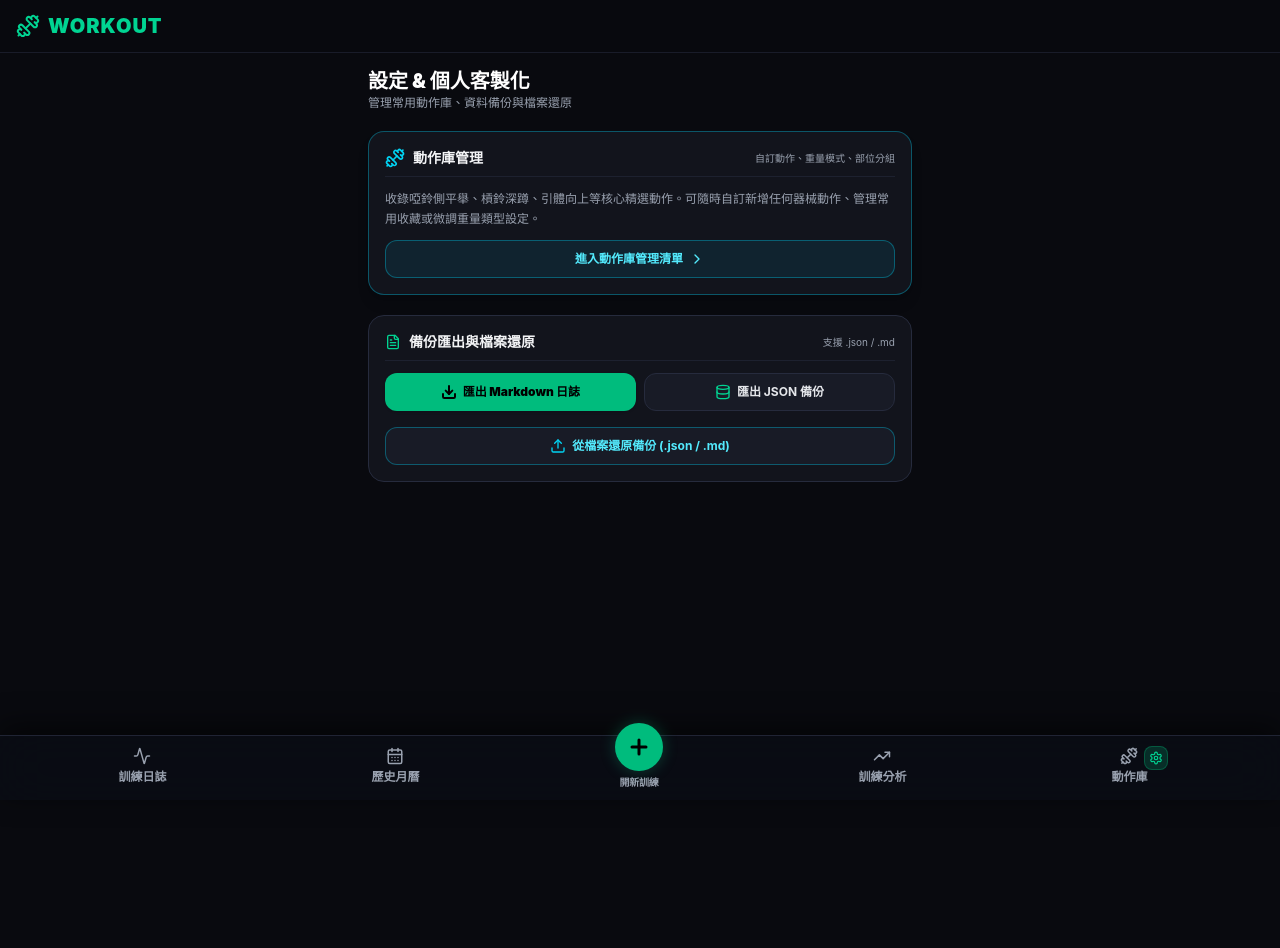
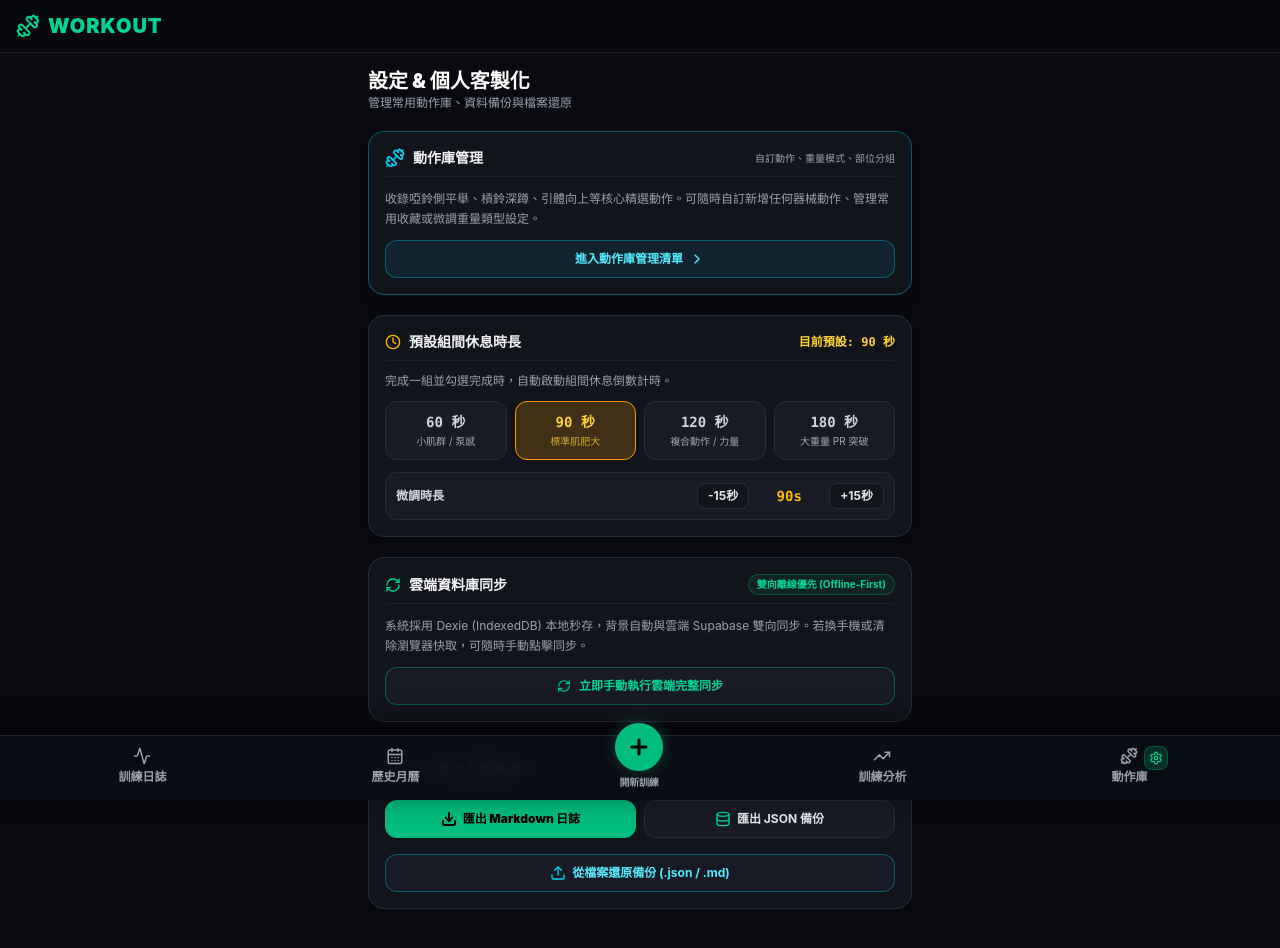
Before and after one commit to Benedict-CS/workout, a Next.js app: page /settings in a window 1280 px wide. Shown: the top 948 px of the page. Before the commit the page ends 800 px from the top, so only its background shows below. Built offline with nearby package versions, Linux system fonts and the light colour scheme.

Commit message:
feat: rest timer duration setting and manual cloud sync in settings

```diff
--- a/src/app/settings/page.tsx
+++ b/src/app/settings/page.tsx
@@ -9,6 +9,10 @@ import {
   FileText,
   Dumbbell,
   ChevronRight,
+  Clock,
+  RefreshCw,
+  Check,
+  Sparkles,
 } from "lucide-react";
 import { db } from "@/lib/db/schema";
 import { exportAllSessionsToMarkdown } from "@/lib/markdown-generator";
@@ -19,6 +23,40 @@ export default function SettingsPage() {
   // 備份還原檔案輸入
   const fileInputRef = useRef<HTMLInputElement>(null);
   const [restoreStatusMsg, setRestoreStatusMsg] = useState<string | null>(null);
+
+  // 預設組間休息時長設定 (秒)
+  const [defaultRest, setDefaultRest] = useState<number>(() => {
+    if (typeof window !== "undefined") {
+      const saved = localStorage.getItem("workout_default_rest");
+      if (saved) {
+        const v = parseInt(saved, 10);
+        if (!isNaN(v) && v > 0) return v;
+      }
+    }
+    return 90;
+  });
+  const [toastMsg, setToastMsg] = useState<string | null>(null);
+  const [isSyncing, setIsSyncing] = useState(false);
+
+  function handleSaveDefaultRest(sec: number) {
+    setDefaultRest(sec);
+    localStorage.setItem("workout_default_rest", sec.toString());
+    setToastMsg(`預設休息時長已儲存為 ${sec} 秒！`);
+    setTimeout(() => setToastMsg(null), 2000);
+  }
+
+  async function handleManualSync() {
+    setIsSyncing(true);
+    try {
+      await runFullSync();
+      setToastMsg("✅ 雲端資料同步完成！");
+    } catch (err: any) {
+      setToastMsg(`❌ 同步發生錯誤: ${err?.message || err}`);
+    } finally {
+      setIsSyncing(false);
+      setTimeout(() => setToastMsg(null), 2500);
+    }
+  }
 
   // 匯出 Markdown 檔案 (.md)
   async function handleExportMarkdown() {
@@ -139,6 +177,14 @@ export default function SettingsPage() {
         <p className="text-xs text-gray-400">管理常用動作庫、資料備份與檔案還原</p>
       </div>
 
+      {/* Toast 提示訊息 */}
+      {toastMsg && (
+        <div className="bg-emerald-500 text-black px-4 py-2.5 rounded-xl text-xs font-black shadow-2xl flex items-center gap-2 animate-in fade-in duration-150">
+          <Check className="w-4 h-4 stroke-[3]" />
+          <span>{toastMsg}</span>
+        </div>
+      )}
+
       {/* 動作庫管理 (置頂，方便現場與平時管理器材動作) */}
       <section className="bg-[#12141c] border border-cyan-500/40 rounded-2xl p-4 space-y-3 shadow-lg">
         <div className="flex items-center justify-between border-b border-[#262b3d]/60 pb-2">
@@ -158,6 +204,95 @@ export default function SettingsPage() {
           <span>進入動作庫管理清單</span>
           <ChevronRight className="w-4 h-4" />
         </Link>
+      </section>
+
+      {/* 訓練組間休息時長偏好設定 */}
+      <section className="bg-[#12141c] border border-[#262b3d] rounded-2xl p-4 space-y-3 shadow-md">
+        <div className="flex items-center justify-between border-b border-[#262b3d]/60 pb-2">
+          <div className="flex items-center gap-2">
+            <Clock className="w-4 h-4 text-amber-400" />
+            <h2 className="text-sm font-bold text-gray-100">預設組間休息時長</h2>
+          </div>
+          <span className="text-xs font-mono font-black text-amber-300">
+            目前預設: {defaultRest} 秒
+          </span>
+        </div>
+        <p className="text-xs text-gray-400">
+          完成一組並勾選完成時，自動啟動組間休息倒數計時。
+        </p>
+
+        <div className="grid grid-cols-2 sm:grid-cols-4 gap-2">
+          {[
+            { s: 60, label: "60 秒", desc: "小肌群 / 泵感" },
+            { s: 90, label: "90 秒", desc: "標準肌肥大" },
+            { s: 120, label: "120 秒", desc: "複合動作 / 力量" },
+            { s: 180, label: "180 秒", desc: "大重量 PR 突破" },
+          ].map((item) => (
+            <button
+              key={item.s}
+              type="button"
+              onClick={() => handleSaveDefaultRest(item.s)}
+              className={`p-2.5 rounded-xl border text-center transition-all cursor-pointer ${
+                defaultRest === item.s
+                  ? "bg-amber-500/20 border-amber-500 text-amber-300 shadow-sm"
+                  : "bg-[#181b26] border-[#262b3d] text-gray-300 hover:text-white hover:bg-[#202533]"
+              }`}
+            >
+              <span className="block text-sm font-black font-mono">{item.label}</span>
+              <span className="block text-[10px] opacity-75 mt-0.5">{item.desc}</span>
+            </button>
+          ))}
+        </div>
+
+        {/* 自訂秒數微調步進器 */}
+        <div className="flex items-center justify-between bg-[#181b26] border border-[#262b3d] rounded-xl p-2.5">
+          <span className="text-xs font-bold text-gray-300">微調時長</span>
+          <div className="flex items-center gap-2">
+            <button
+              type="button"
+              onClick={() => handleSaveDefaultRest(Math.max(15, defaultRest - 15))}
+              className="px-2.5 py-1 bg-[#12141c] hover:bg-[#202533] border border-[#262b3d] text-gray-200 text-xs font-bold rounded-lg cursor-pointer active:scale-95 transition-all"
+            >
+              -15秒
+            </button>
+            <span className="font-mono font-black text-amber-400 text-sm w-16 text-center">
+              {defaultRest}s
+            </span>
+            <button
+              type="button"
+              onClick={() => handleSaveDefaultRest(defaultRest + 15)}
+              className="px-2.5 py-1 bg-[#12141c] hover:bg-[#202533] border border-[#262b3d] text-gray-200 text-xs font-bold rounded-lg cursor-pointer active:scale-95 transition-all"
+            >
+              +15秒
+            </button>
+          </div>
+        </div>
+      </section>
+
+      {/* 雲端同步與即時健康狀態 */}
+      <section className="bg-[#12141c] border border-[#262b3d] rounded-2xl p-4 space-y-3">
+        <div className="flex items-center justify-between border-b border-[#262b3d]/60 pb-2">
+          <div className="flex items-center gap-2">
+            <RefreshCw className={`w-4 h-4 text-emerald-400 ${isSyncing ? "animate-spin" : ""}`} />
+            <h2 className="text-sm font-bold text-gray-100">雲端資料庫同步</h2>
+          </div>
+          <span className="text-[10px] text-emerald-400 font-bold bg-emerald-500/10 px-2 py-0.5 rounded-full border border-emerald-500/30">
+            雙向離線優先 (Offline-First)
+          </span>
+        </div>
+        <p className="text-xs text-gray-400 leading-relaxed">
+          系統採用 Dexie (IndexedDB) 本地秒存，背景自動與雲端 Supabase 雙向同步。若換手機或清除瀏覽器快取，可隨時手動點擊同步。
+        </p>
+
+        <button
+          type="button"
+          onClick={handleManualSync}
+          disabled={isSyncing}
+          className="w-full bg-[#181b26] hover:bg-[#202533] border border-emerald-500/40 text-emerald-400 font-bold py-2.5 px-3 rounded-xl text-xs flex items-center justify-center gap-2 transition-all active:scale-95 cursor-pointer disabled:opacity-50"
+        >
+          <RefreshCw className={`w-3.5 h-3.5 ${isSyncing ? "animate-spin" : ""}`} />
+          <span>{isSyncing ? "正在與雲端同步資料..." : "立即手動執行雲端完整同步"}</span>
+        </button>
       </section>
 
       {/* Markdown 與備份匯入還原 */}
```
